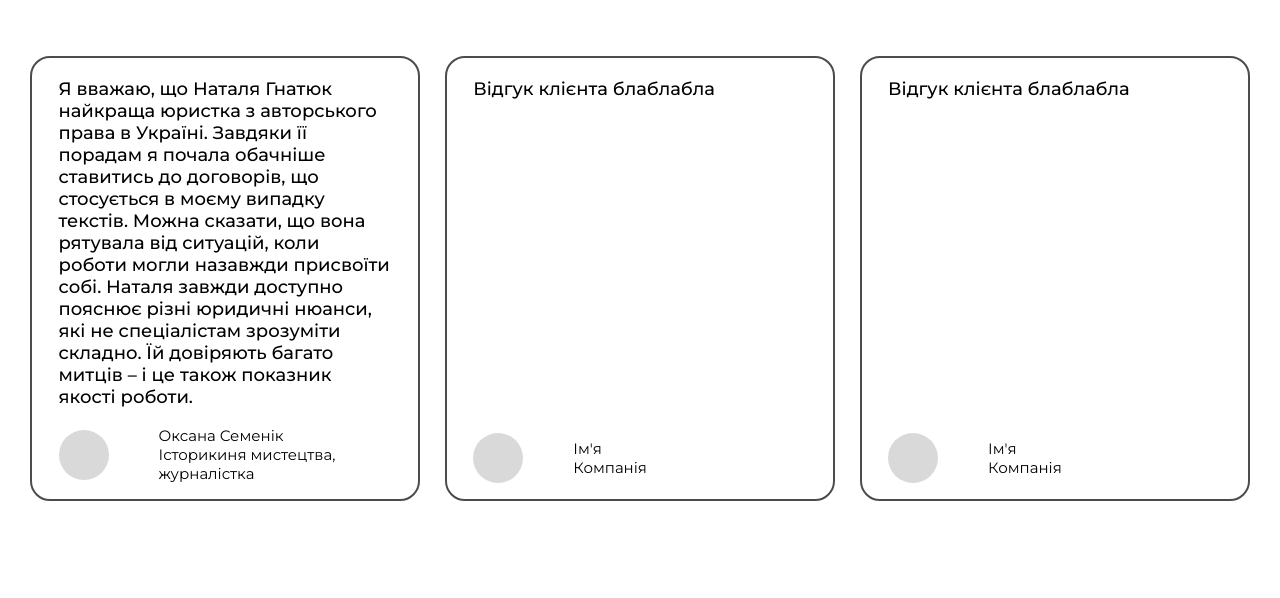
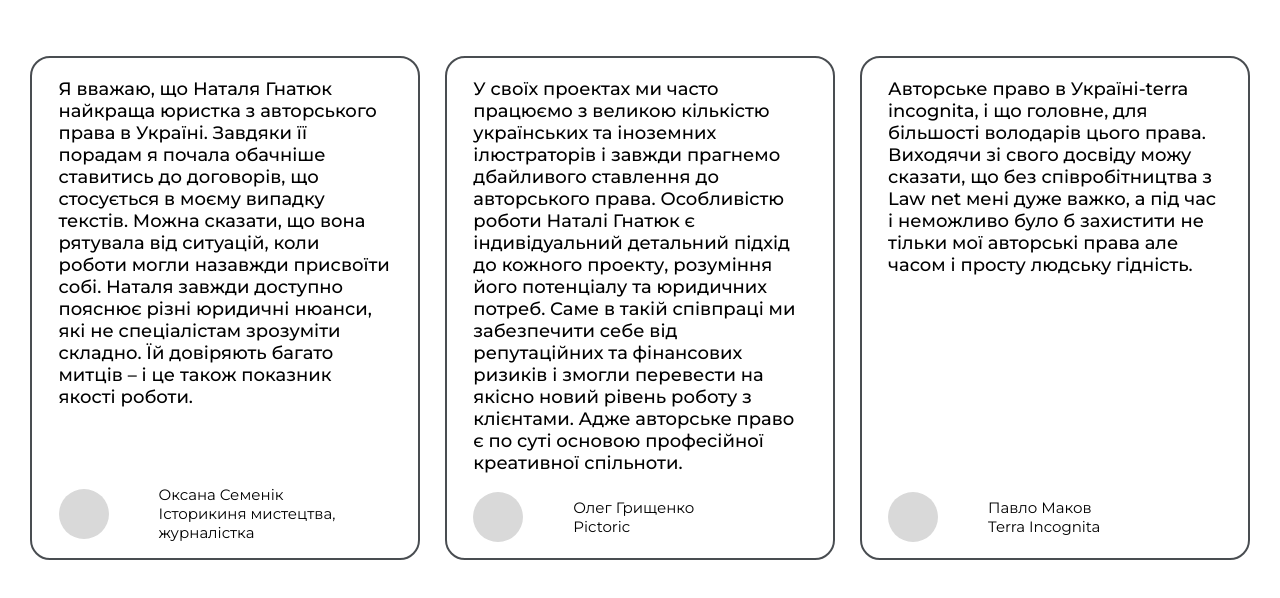
Before and after one commit to Paschenko000/Law_Net, a website: page index.html in a window 1280 px wide. Shown: the part 2656-3254 px from the top of the page. Drawn offline with Linux system fonts and the light colour scheme.

Commit message:
Update index.html

```diff
--- a/index.html
+++ b/index.html
@@ -131,23 +131,24 @@
                     </div>
 
                     <div class="response__review">
-                        <p class="response__message">Відгук клієнта блаблабла</p>
+                        <p class="response__message">У своїх проектах ми часто працюємо з великою кількістю українських та іноземних  ілюстраторів і завжди прагнемо дбайливого ставлення до авторського права. Особливістю роботи Наталі Гнатюк є індивідуальний детальний підхід до кожного проекту, розуміння його потенціалу та юридичних потреб. Саме в такій співпраці ми забезпечити себе від репутаційних та фінансових ризиків і змогли перевести на якісно новий рівень роботу з клієнтами. Адже авторське право є по суті основою професійної креативної спільноти.</p>
                         <div class="response__client-container" >
                             <div class="response__icon"></div>
                             <div class="response__client-info">
-                                <p class="response__client">Ім'я</p>
-                                <p class="response__client">Компанія</p>
+                                <p class="response__client">Олег Грищенко</p>
+                                <p class="response__client">Pictoric</p>
                             </div>
                         </div>
                     </div>
 
                     <div class="response__review">
-                        <p class="response__message">Відгук клієнта блаблабла</p>
+                        <p class="response__message">Авторське право в Україні-terra incognita, і що головне, для більшості володарів цього права.
+                            Виходячи зі свого досвіду можу сказати, що без співробітництва з Law net мені дуже важко, а під час і неможливо було б захистити не тільки мої авторські права але часом і просту людську гідність.</p>
                         <div class="response__client-container" >
                             <div class="response__icon"></div>
                             <div class="response__client-info">
-                                <p class="response__client">Ім'я</p>
-                                <p class="response__client">Компанія</p>
+                                <p class="response__client">Павло Маков</p>
+                                <p class="response__client">Terra Incognita</p>
                             </div>
                         </div>
                     </div>
```
